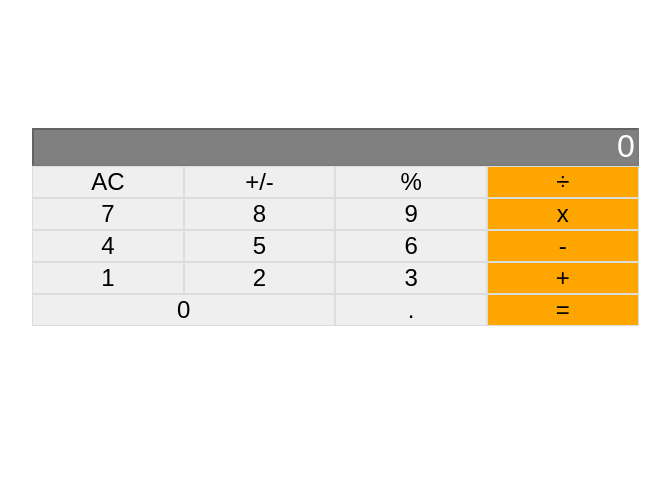
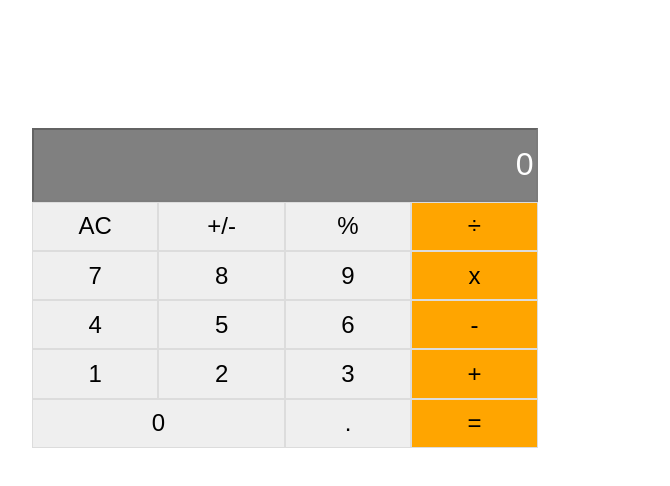
Before and after one commit to kazaneza/math-magician, a React (Create React App) app: page / in a window 1280 px wide. Shown: the top 486 px of the page, without its empty margins (232-902 px from the left). Built offline with nearby package versions, Linux system fonts and the light colour scheme.

Commit message:
increase height of the calculator

```diff
--- a/src/App.css
+++ b/src/App.css
@@ -3,18 +3,18 @@ body {
 }
 
 #calculator {
-  width: 60%;
-  height: 210px;
+  width: 50%;
+  height: 410px;
   margin: 8rem 16rem;
 }
 
 #exit {
   height: 18%;
   width: 80%;
-  background-color: #808080;
+  background-color: gray;
   text-align: right;
   font-size: xx-large;
-  color: #fff;
+  color: white;
   box-sizing: border-box;
 }
 
@@ -27,17 +27,17 @@ body {
 #digits {
   width: 100%;
   display: grid;
-  grid-template-columns: repeat(4, 1fr);
+  grid-template-columns: 1fr 1fr 1fr 1fr;
 }
 
 #digits > * {
-  border: 1px solid #dcdcdc;
+  border: 1px solid gainsboro;
   outline: none;
   font-size: x-large;
 }
 
 #digits :nth-child(4n) {
-  background-color: #ffa500;
+  background-color: orange;
 }
 
 #digits :last-child {
```
